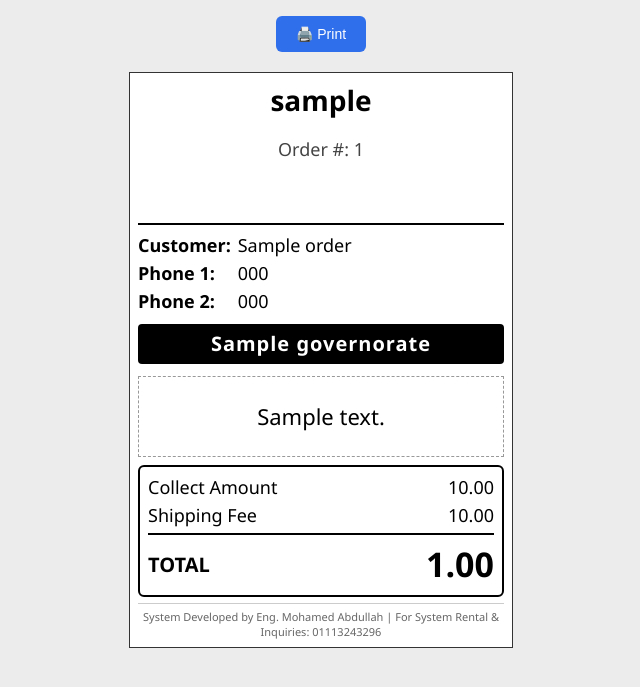
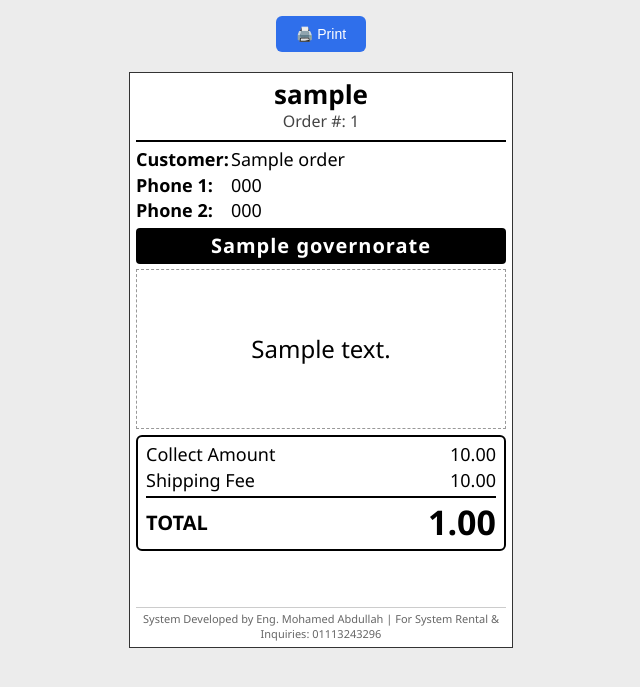
Before and after one commit to M-sto/shipping-label-app, a Flask app: template templates/label.html in a window 1280 px wide. Shown: the top 687 px of the page, without its empty margins (319-959 px from the left). Run offline with Flask 3, Linux system fonts and the light colour scheme; the template is opened without the code that fills it: most values are stand-ins (such as "Sample title", 1, 10 or a date in 2020); some libraries are stand-ins or nearby versions.

Commit message:
Refactor shipping label HTML and CSS styles
Updated the shipping label template to improve layout and styling, including adjustments to font sizes, margins, and address handling.

```diff
--- a/templates/label.html
+++ b/templates/label.html
@@ -17,7 +17,7 @@
         margin: 20px auto;
         background: #fff;
         border: 1px solid #333;
-        padding: 8px;
+        padding: 6px;
         display: flex;
         flex-direction: column;
         overflow: hidden;
@@ -25,86 +25,115 @@
     }
     .label:last-child { page-break-after: auto; }
 
+    /* ---------- Header: brand + order id + barcode ---------- */
     .label-header {
         text-align: center;
         border-bottom: 2px solid #000;
-        padding-bottom: 6px;
+        padding-bottom: 5px;
         flex: 0 0 auto;
     }
     .label-header .client-name {
-        font-size: 28px;
+        font-size: 26px;
         font-weight: 700;
+        line-height: 1.2;
+        margin: 0 0 2px;
+    }
+    .label-header .order-id {
+        font-size: 16px;
+        line-height: 1.2;
+        color: #444;
         margin: 0 0 4px;
     }
-    .label-header .order-id {
+    .label-header svg { display: block; margin: 0 auto; max-width: 100%; height: 45px; }
+    /* if the barcode did not render, don't leave an empty gap above the divider */
+    .label-header svg:empty { display: none; }
+
+    /* ---------- Customer info ---------- */
+    .customer-info {
+        margin-top: 6px;
         font-size: 18px;
-        color: #444;
-        margin-bottom: 6px;
+        line-height: 1.3;
+        flex: 0 0 auto;
     }
-    .label-header svg { max-width: 100%; height: 45px; }
-
-    .customer-info {
-        margin-top: 8px;
-        font-size: 18px;
-        line-height: 1.4;
+    .customer-info .row {
         display: flex;
-        flex-direction: column;
-        flex: 1 1 auto;
-        min-height: 0;
+        align-items: baseline;
+        margin-bottom: 2px;
     }
-    .customer-info .row { margin-bottom: 3px; flex: 0 0 auto; }
     .customer-info .label-tag {
         font-weight: 600;
-        display: inline-block;
-        width: 95px;
+        flex: 0 0 95px;
+    }
+    .customer-info .val {
+        flex: 1 1 auto;
+        min-width: 0;
+        white-space: nowrap;
+        overflow: hidden;
+        text-overflow: ellipsis;
     }
     .governorate-box {
-        margin: 6px 0;
-        padding: 6px 10px;
+        margin: 5px 0;
+        padding: 5px 10px;
         background: #000;
         color: #fff;
         font-size: 20px;
+        line-height: 1.3;
         font-weight: 700;
         text-align: center;
         border-radius: 4px;
         letter-spacing: 1px;
-        flex: 0 0 auto;
     }
+
+    /* ---------- Address: FIXED-size frame, text shrinks to fit ---------- */
     .address-box {
-        margin-top: 6px;
-        padding: 6px 10px;
+        height: 160px;
+        padding: 6px 8px;
         border: 1px dashed #999;
-        font-size: 22px;
-        line-height: 1.4;
-        min-height: 40px;
-        flex: 1 1 auto;
         display: flex;
         align-items: center;
         justify-content: center;
         text-align: center;
-        overflow: auto;
+        overflow: hidden;
+        flex: 0 0 auto;
     }
+    .address-text {
+        width: 100%;
+        line-height: 1.3;
+        overflow-wrap: anywhere;
+        font-size: 24px;
+    }
+    /* starting size by text length (works even without JavaScript);
+       the script below then shrinks further if it still doesn't fit */
+    .address-text.fs-l  { font-size: 22px; }
+    .address-text.fs-m  { font-size: 20px; }
+    .address-text.fs-s  { font-size: 18px; }
+    .address-text.fs-xs { font-size: 16px; }
+    .address-text.fs-xxs{ font-size: 14px; }
+    .address-text.fs-min{ font-size: 12px; }
 
+    /* ---------- Financials ---------- */
     .financials {
-        margin-top: 8px;
+        margin-top: 6px;
+        margin-bottom: 6px;
         border: 2px solid #000;
         border-radius: 6px;
-        padding: 8px;
+        padding: 6px 8px;
         flex: 0 0 auto;
     }
     .financials .fin-row {
         display: flex;
         justify-content: space-between;
         font-size: 18px;
-        margin-bottom: 4px;
+        line-height: 1.3;
+        margin-bottom: 3px;
     }
     .financials .total-row {
         display: flex;
         justify-content: space-between;
         align-items: center;
         border-top: 2px solid #000;
-        margin-top: 6px;
-        padding-top: 6px;
+        margin-top: 4px;
+        padding-top: 4px;
     }
     .financials .total-row .label-tag {
         font-size: 20px;
@@ -112,16 +141,19 @@
     }
     .financials .total-row .amount {
         font-size: 34px;
+        line-height: 1.2;
         font-weight: 900;
     }
 
+    /* ---------- Footer: pinned to the bottom; any spare space sits above it ---------- */
     .label-footer {
+        margin-top: auto;
         text-align: center;
         font-size: 11px;
+        line-height: 1.3;
         color: #666;
         border-top: 1px solid #ccc;
-        padding-top: 5px;
-        margin-top: 6px;
+        padding-top: 4px;
         flex: 0 0 auto;
     }
 
@@ -147,8 +179,8 @@
         body { background: #fff; }
         .print-bar { display: none; }
         .label {
-            width: 100%;
-            height: 100%;
+            width: 4in;
+            height: 6in;
             margin: 0;
             border: none;
         }
@@ -170,13 +202,17 @@
     </div>
 
     <div class="customer-info">
-        <div class="row"><span class="label-tag">Customer:</span> {{ order.customer_name or '-' }}</div>
-        <div class="row"><span class="label-tag">Phone 1:</span> {{ order.phone1 or '-' }}</div>
-        <div class="row"><span class="label-tag">Phone 2:</span> {{ order.phone2 or '-' }}</div>
+        <div class="row"><span class="label-tag">Customer:</span><span class="val">{{ order.customer_name or '-' }}</span></div>
+        <div class="row"><span class="label-tag">Phone 1:</span><span class="val">{{ order.phone1 or '-' }}</span></div>
+        <div class="row"><span class="label-tag">Phone 2:</span><span class="val">{{ order.phone2 or '-' }}</span></div>
 
         <div class="governorate-box">{{ order.governorate or 'N/A' }}</div>
 
-        <div class="address-box">{{ order.address or 'No address provided' }}</div>
+        {% set addr = order.address or 'No address provided' %}
+        {% set n = addr|length %}
+        <div class="address-box">
+            <div class="address-text {% if n > 300 %}fs-min{% elif n > 220 %}fs-xxs{% elif n > 160 %}fs-xs{% elif n > 130 %}fs-s{% elif n > 105 %}fs-m{% elif n > 90 %}fs-l{% endif %}" dir="auto">{{ addr }}</div>
+        </div>
     </div>
 
     <div class="financials">
@@ -201,6 +237,39 @@
 {% endfor %}
 
 <script>
+    // Keep the address frame at a fixed size: shrink the text until it fits inside.
+    // Same idea for the customer name / phones: keep each on a single line.
+    function fitLabels() {
+        document.querySelectorAll('.address-box').forEach(function (box) {
+            var txt = box.querySelector('.address-text');
+            var cs = getComputedStyle(box);
+            var maxH = box.clientHeight - parseFloat(cs.paddingTop) - parseFloat(cs.paddingBottom);
+            function fits(fs) {
+                txt.style.fontSize = fs + 'px';
+                return txt.offsetHeight <= maxH && txt.scrollWidth <= txt.clientWidth;
+            }
+            var lo = 9, hi = 24;                 // biggest size = 24px, smallest = 9px
+            if (fits(hi)) return;                // short address: keep the big size
+            while (hi - lo > 0.5) {              // long address: find the largest size that fits
+                var mid = (lo + hi) / 2;
+                if (fits(mid)) { lo = mid; } else { hi = mid; }
+            }
+            txt.style.fontSize = lo + 'px';
+        });
+        document.querySelectorAll('.customer-info .val').forEach(function (el) {
+            var fs = parseFloat(getComputedStyle(el).fontSize);
+            while (el.scrollWidth > el.clientWidth && fs > 11) {
+                fs -= 0.5;
+                el.style.fontSize = fs + 'px';
+            }
+        });
+    }
+    fitLabels();
+    if (document.fonts && document.fonts.ready) { document.fonts.ready.then(fitLabels); }
+    window.addEventListener('beforeprint', fitLabels);
+</script>
+
+<script>
     {% for order in orders %}
     JsBarcode(".barcode-{{ loop.index }}", "{{ order.order_id }}", {
         format: "CODE128",
```
